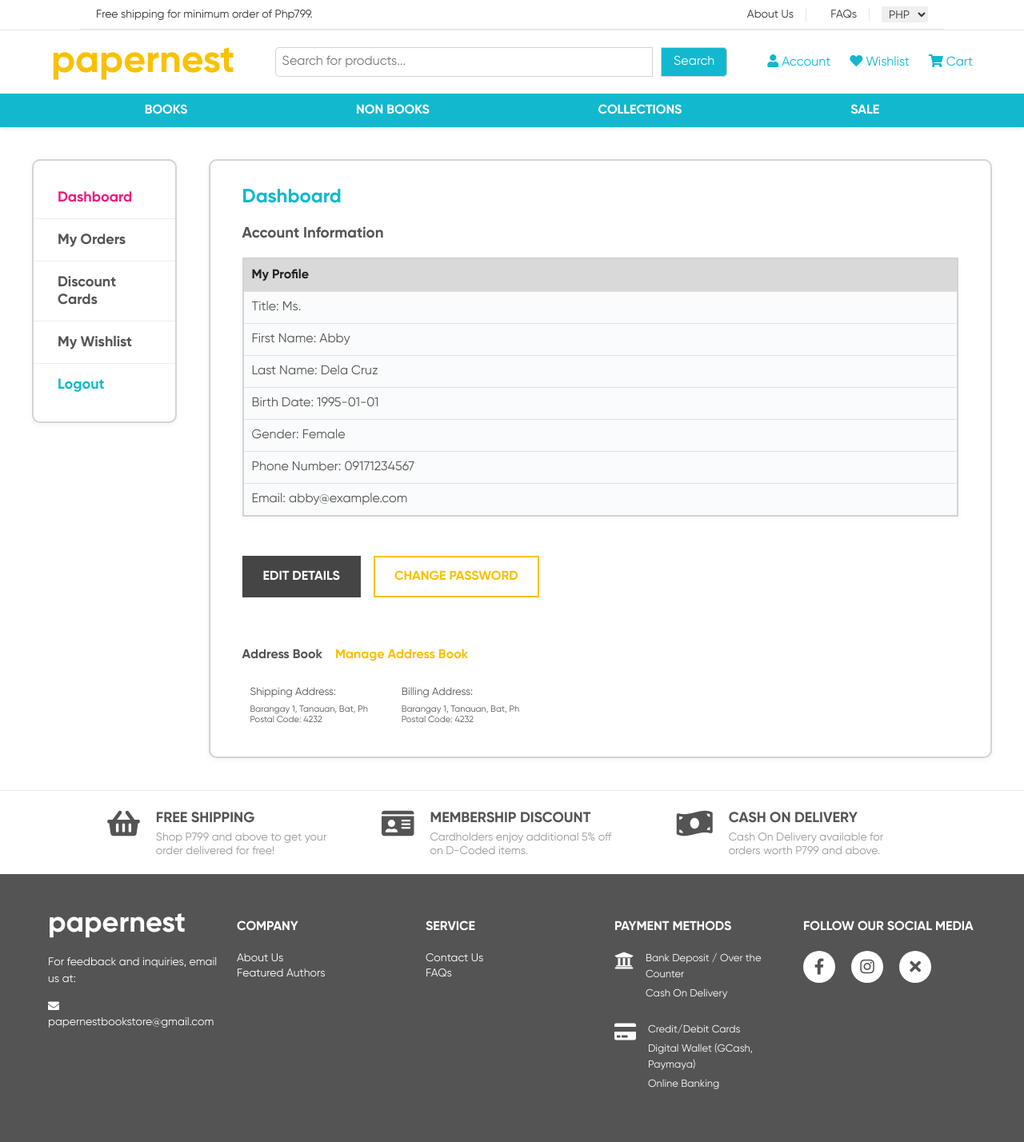
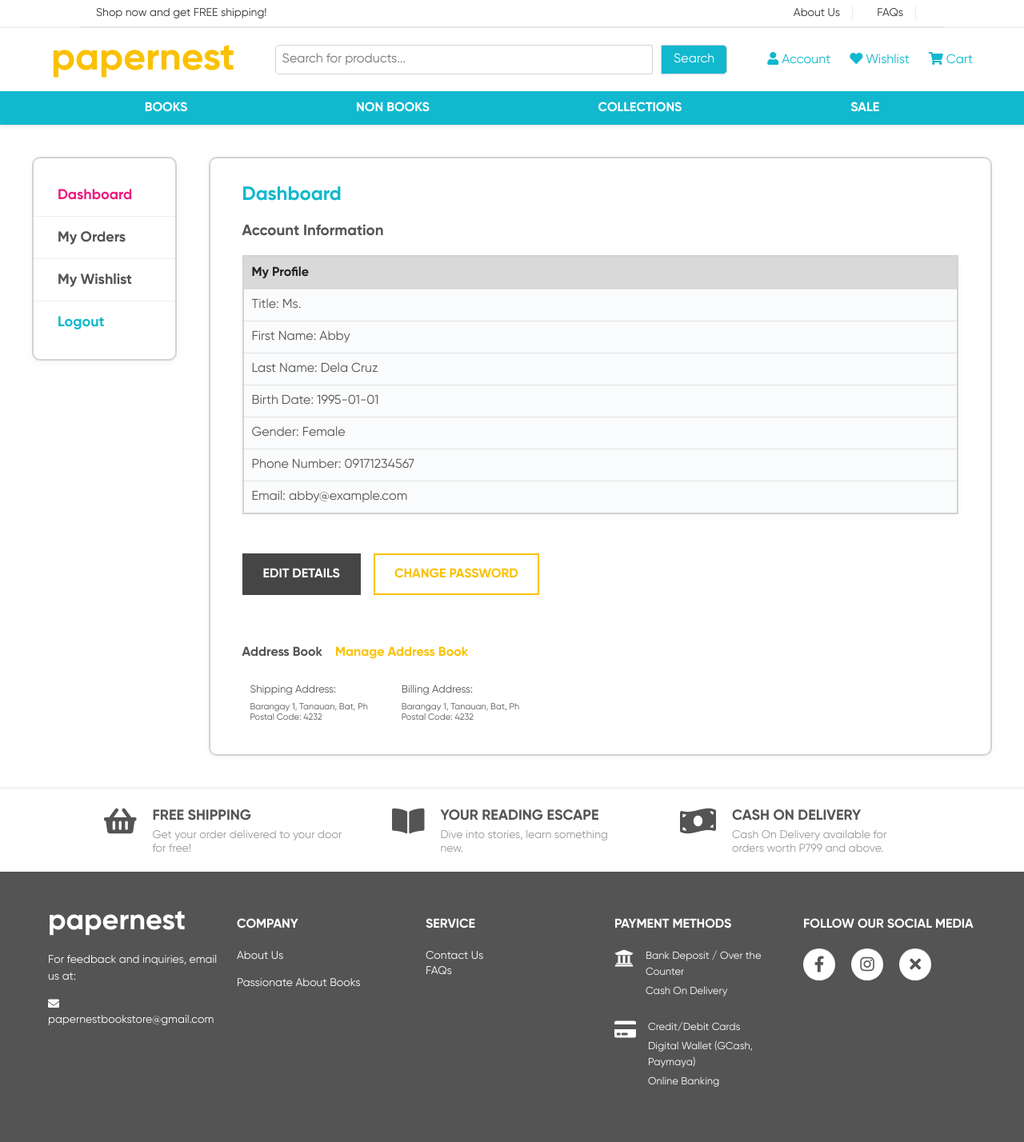
Before and after one commit to abigailcbarrion/Papernest, a Flask app: page /account in a window 1280 px wide. Shown: the whole page at 80% size. Run offline with Flask 3, Linux system fonts and the light colour scheme; a user stored in the database is signed in; data comes from the database, SQL or seed files in the repository; both versions use the stored data as it was after the commit; some libraries are stand-ins or nearby versions.

Commit message:
Update footer and header content for clarity and engagement; remove discount card section from account navigation

```diff
--- a/templates/account.html
+++ b/templates/account.html
@@ -31,7 +31,6 @@
         <div class="account-nav">
             <h4 id="nav-dashboard" class="nav-item active" onclick="showSection('dashboard')">Dashboard</h4>
             <h4 id="nav-orders" class="nav-item" onclick="showSection('orders')">My Orders</h4>
-            <h4 id="nav-discount" class="nav-item" onclick="showSection('discount')">Discount Cards</h4>
             <h4 id="nav-wishlist" class="nav-item" onclick="showSection('wishlist')">My Wishlist</h4>
             <h4><a href="{{ url_for('auth.logout') }}">Logout</a></h4>
         </div>
--- a/templates/components/page_footer.html
+++ b/templates/components/page_footer.html
@@ -4,15 +4,15 @@
         <div class="benefit-icon"><i class="fas fa-shopping-basket"></i></div>
         <div class="benefit-text">
             <h3>FREE SHIPPING</h3>
-            <p>Shop P799 and above to get your <br>order delivered for free!</p>
+            <p>Get your order delivered to your door for free!</p>
         </div>
     </div>
 
     <div class="benefit-box">
-        <div class="benefit-icon"><i class="fas fa-id-card"></i></div>
+        <div class="benefit-icon"><i class="fas fa-book-open"></i></div>
         <div class="benefit-text">
-            <h3>MEMBERSHIP DISCOUNT</h3>
-            <p>Cardholders enjoy additional 5% off on D-Coded items.</p>
+            <h3>YOUR READING ESCAPE</h3>
+            <p>Dive into stories, learn something new.</p>
         </div>
     </div>
 
@@ -40,7 +40,7 @@
             <h3>COMPANY</h3>
             <ul>
                 <li><a href="/about">About Us</a></li>
-                <li><a href="/authors">Featured Authors</a></li>
+                <p>Passionate About Books</p>
             </ul>
         </div>
 
--- a/templates/components/page_header.html
+++ b/templates/components/page_header.html
@@ -11,15 +11,11 @@
 <body>
     <div class="container">
         <div class="top-bar">
-            <div class="shipping-info">Free shipping for minimum order of Php799.</div>
+            <div class="shipping-info">Shop now and get FREE shipping!</div>
             <div class="utility-links">
                 <a href="/about">About Us</a>
                 <a href="/help">FAQs</a>
                 <div class="currency-toggle">
-                    <select>
-                        <option selected>PHP</option>
-                        <option>USD</option>
-                    </select>
                 </div>
             </div>
         </div>
```
Also changed, not shown: data/books.db, data/users.db.
